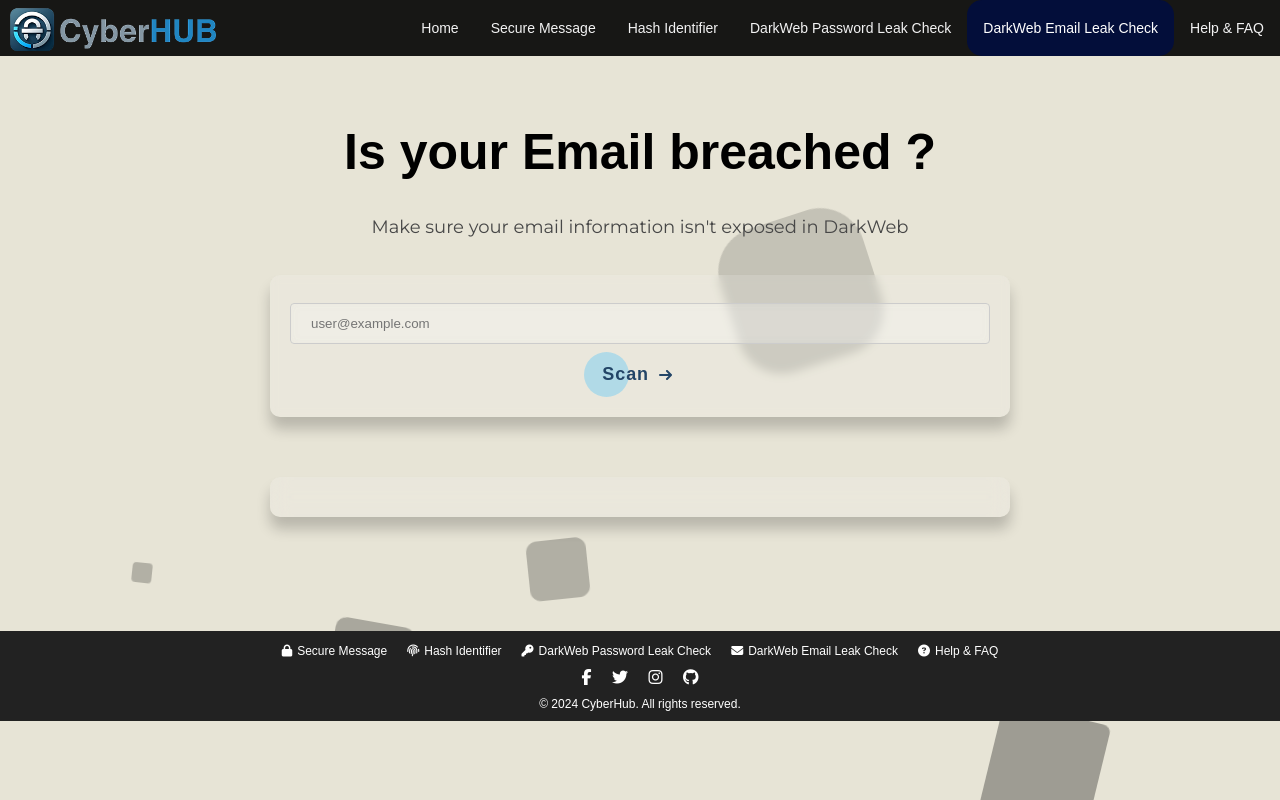
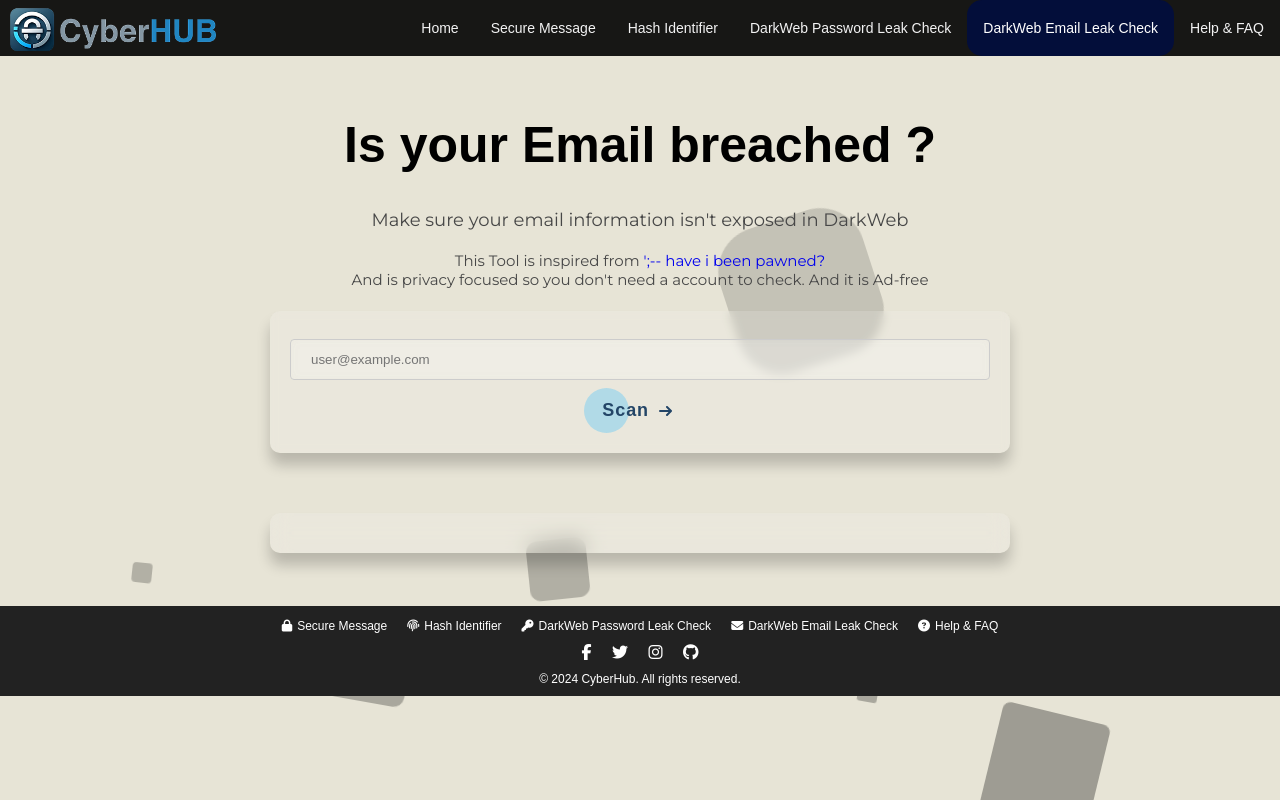
Before and after one commit to spaulll/CyberHUB, a Flask app: page /emailleak in a window 1280 px wide. Run offline with Flask 3, Linux system fonts and the light colour scheme; some libraries are stand-ins or nearby versions; some web fonts are replaced.

Commit message:
Add: Hyperlink And Caution

```diff
--- a/static/js/email_api_fetch.js
+++ b/static/js/email_api_fetch.js
@@ -8,7 +8,7 @@ function dataFormater(response) {
     }
 
     else{
-        let data = "";
+        let data = `<strong id="caution">!! Please Change your credentials Immediately !!</strong>`;
         response.data.forEach(breach => {
             data += `<div class="topOuter">`;
             data += `<div class="detailsContainer">`;
--- a/static/js/pass_api_fetch.js
+++ b/static/js/pass_api_fetch.js
@@ -20,7 +20,7 @@ async function animateValue(obj, start, end, duration) {
 function dataFormater (jsonDataDisplay,response) {
     if(response.isbreached == "True")
     {
-        jsonDataDisplay.innerHTML = `<span> The Password has been breached </span> <strong class="data" id="num">0</strong>`;
+        jsonDataDisplay.innerHTML = `<span> The Password has been breached </span> <strong class="data" id="num">0</strong> times <br> <strong id="caution">!! Please Change Your Password Immediately !!</strong>`;
     }
     if(response.isbreached == "False")
     {
--- a/templates/emailleak.html
+++ b/templates/emailleak.html
@@ -3,7 +3,7 @@
 <style>
     .heading {
         max-width: 700px;
-        margin: 103px auto 0 auto;
+        margin: 96px auto 0 auto;
         padding: 20px;
         text-align: center;
         font-family: "Radio Canada Big", sans-serif;
@@ -19,6 +19,18 @@
         font-family: "Montserrat", sans-serif;
         font-size: 18px;
         color: var(--description);
+    }
+    .inspiration {
+        max-width: 700px;
+        margin: -5px auto 0 auto;
+        padding: 5px;
+        text-align: center;
+        font-family: "Montserrat", sans-serif;
+        font-size: 15px;
+        color: var(--description);
+    }
+    .inspiration a {
+        text-decoration: none;
     }
     .form {
         max-width: 700px;
@@ -101,7 +113,7 @@
     align-items: center;
     flex-direction: column;
     max-width: 700px;
-    margin: 60px auto 34px auto;
+    margin: 60px auto 0 auto;
     padding: 20px;
     font-family: "Montserrat", sans-serif;
     background-color: var(--outputBg);
@@ -117,7 +129,9 @@
     width: 550px;
     border: 1px solid #00000030;
 }
-
+#jsonData #caution {
+    color: red;
+}
 .detailsContainer {
     display: flex;
     align-items: flex-start;
@@ -169,6 +183,7 @@
 </style>
 <h1 class="heading">Is your Email breached ?</h1>
 <p class="description">Make sure your email information isn't exposed in DarkWeb</p>
+<p class="inspiration">This Tool is inspired from <a href="https://haveibeenpwned.com/">';-- have i been pawned?</a><br>And is privacy focused so you don't need a account to check. And it is Ad-free</p>
 <div class="container">
     <div class="form">
         <form method="POST">
--- a/templates/footer.html
+++ b/templates/footer.html
@@ -10,7 +10,7 @@
         }
         .footer-content footer {
             position: relative;
-            bottom: -80px;
+            bottom: -53px;
             width: 100vw;
             margin: 0 0;
             background-color: #222; /* Dark background color */
```
Also changed, not shown: templates/passwordleak.html (+17 -1 lines).
